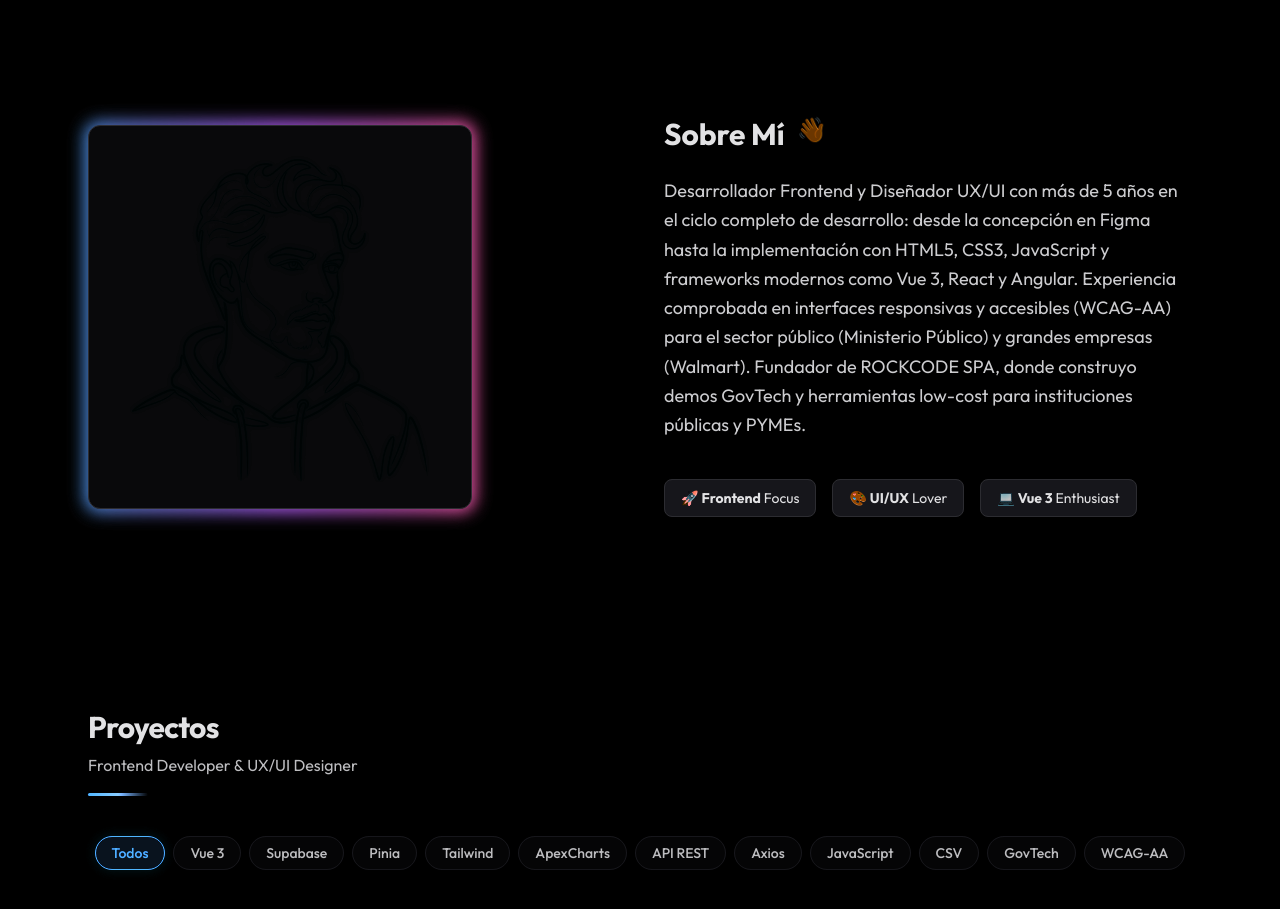
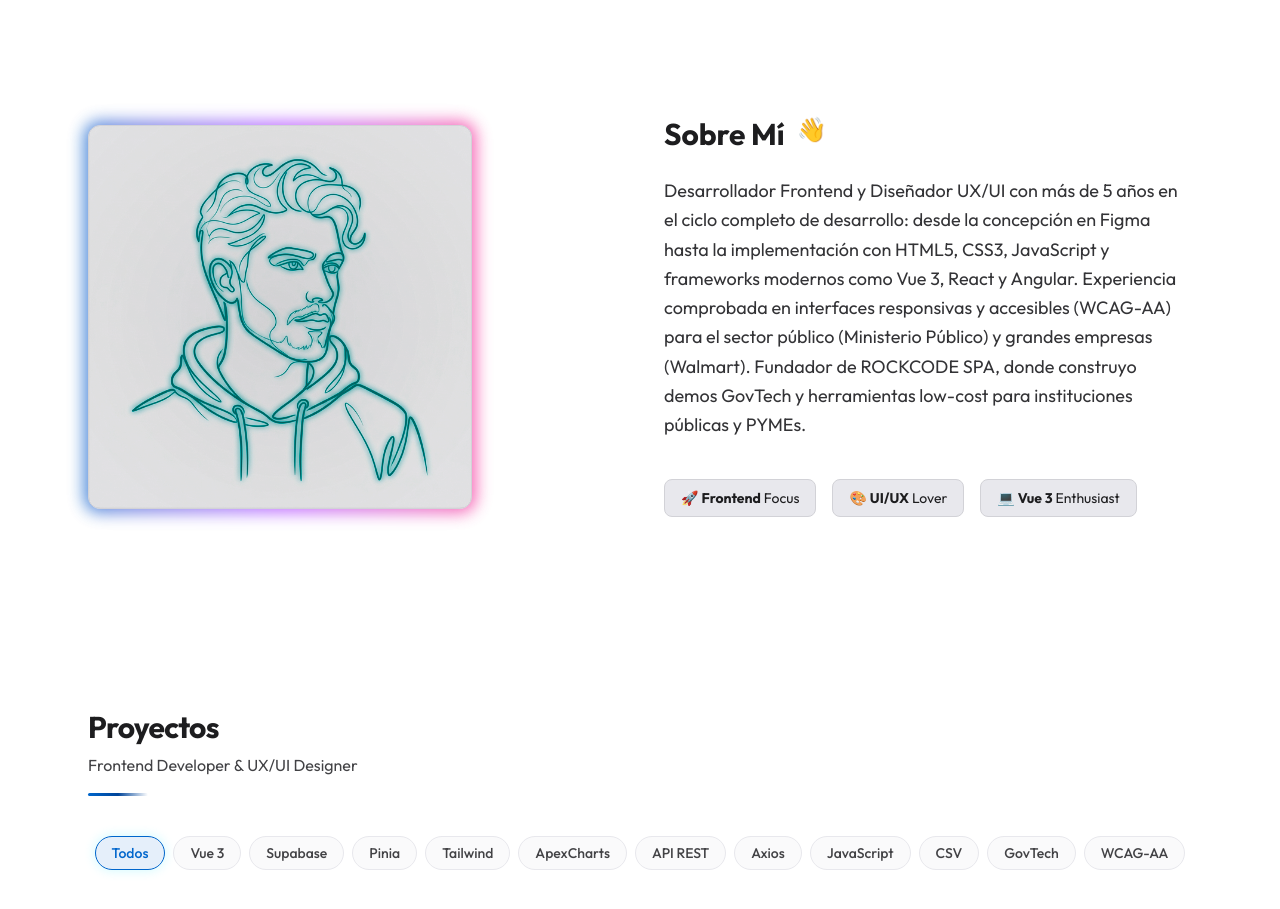
Before and after one commit to RockHarr/m6-ep-1-portafolio, a Vue app: page / in a window 1280 px wide. Shown: the part 1340-2249 px from the top of the page. Built offline with nearby package versions, Linux system fonts and the light colour scheme.

Commit message:
fix: ensure css blend modes apply to profile image in light mode

```diff
--- a/src/components/AboutSection.vue
+++ b/src/components/AboutSection.vue
@@ -95,16 +95,21 @@ const imageSrc = computed(() => {
   Magia de Blend Modes para el Avatar Line-Art:
   El avatar generado tiene fondo negro y línea cyan neón.
   - En Dark Mode: `screen` oculta el negro y deja el neón brillando sobre el bg-ink-900.
-  - En Light Mode: Invertimos los colores (el fondo negro se hace blanco y la línea cyan se hace roja),
-    luego rotamos el hue 180deg para que la línea vuelva a ser cyan.
-    Finalmente, usamos `multiply` para que el blanco desaparezca sobre el fondo claro.
 */
 .profile-image {
   mix-blend-mode: screen;
 }
+</style>
 
-:global(html.light) .profile-image {
-  mix-blend-mode: multiply;
-  filter: invert(1) hue-rotate(180deg);
+<style>
+/*
+  - En Light Mode: Invertimos los colores (el fondo negro se hace blanco y la línea cyan se hace roja),
+    luego rotamos el hue 180deg para que la línea vuelva a ser cyan.
+    Finalmente, usamos `multiply` para que el blanco desaparezca sobre el fondo claro.
+    (Debe ser global para anular al HTML)
+*/
+html.light .profile-image {
+  mix-blend-mode: multiply !important;
+  filter: invert(1) hue-rotate(180deg) !important;
 }
 </style>
```
